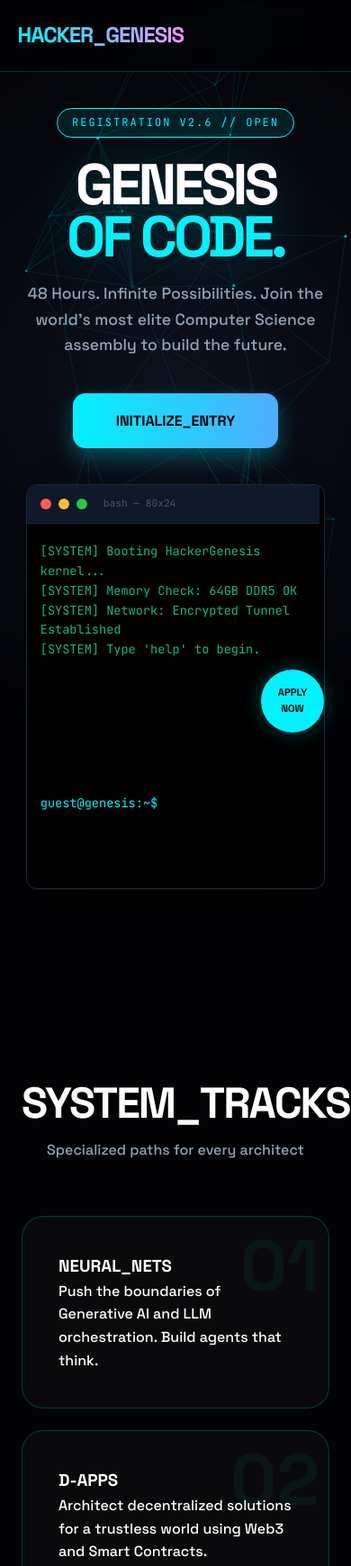
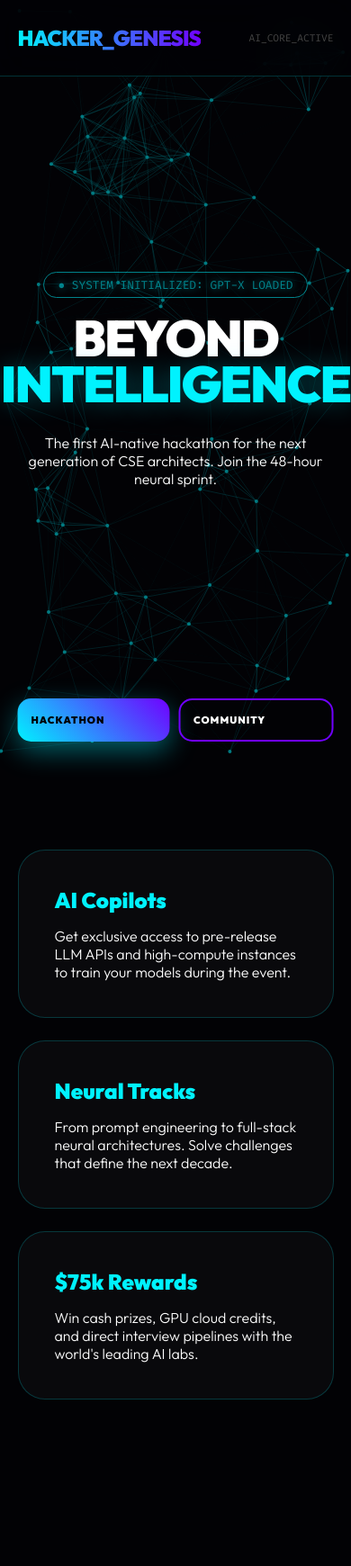
Before and after one commit to sahilsetia-coder/HackerGenesis, a plain HTML site: page index.html in a window 390 px wide. Shown: the top 1740 px of the page at 90% size. Drawn offline with Linux system fonts and the light colour scheme.

Commit message:
Update index.html

```diff
--- a/index.html
+++ b/index.html
@@ -3,382 +3,198 @@
 <head>
     <meta charset="UTF-8">
     <meta name="viewport" content="width=device-width, initial-scale=1.0, maximum-scale=1.0, user-scalable=no">
-    <title>HackerGenesis | The Final Frontier</title>
+    <title>HackerGenesis | AI Revolution</title>
 
-    <link href="https://fonts.googleapis.com/css2?family=Space+Grotesk:wght@300;500;700&family=JetBrains+Mono&display=swap" rel="stylesheet">
+    <link href="https://fonts.googleapis.com/css2?family=Outfit:wght@300;600;900&family=Fira+Code:wght@400;500&display=swap" rel="stylesheet">
 
     <style>
-        /* ========================================
-        1. GLOBAL DESIGN SYSTEM
-        ======================================== */
         :root {
             --primary: #00f2fe;
-            --secondary: #4facfe;
-            --accent: #f093fb;
-            --bg: #030305;
-            --card-bg: rgba(255, 255, 255, 0.03);
+            --secondary: #7000ff;
+            --accent: #ff00c8;
+            --bg: #020205;
+            --card: rgba(255, 255, 255, 0.03);
             --border: rgba(0, 242, 254, 0.2);
-            --text: #ffffff;
-            --text-dim: #94a3b8;
-            --font-main: 'Space Grotesk', sans-serif;
-            --font-mono: 'JetBrains Mono', monospace;
-            --glow: 0 0 20px rgba(0, 242, 254, 0.3);
+            --font-main: 'Outfit', sans-serif;
+            --font-mono: 'Fira Code', monospace;
         }
 
         * { margin: 0; padding: 0; box-sizing: border-box; -webkit-tap-highlight-color: transparent; }
+        body { background: var(--bg); color: white; font-family: var(--font-main); overflow-x: hidden; scroll-behavior: smooth; }
 
-        html { scroll-behavior: smooth; }
+        /* --- AI NEURAL BACKGROUND --- */
+        #canvas-net { position: fixed; top: 0; left: 0; z-index: -1; width: 100%; height: 100%; opacity: 0.5; }
 
-        body {
-            background-color: var(--bg);
-            color: var(--text);
-            font-family: var(--font-main);
-            overflow-x: hidden;
-            line-height: 1.6;
+        /* --- DUAL ACTION NAVIGATION --- */
+        nav {
+            position: fixed; top: 0; width: 100%; height: 85px; z-index: 1000;
+            display: flex; justify-content: space-between; align-items: center;
+            padding: 0 5%; background: rgba(2, 2, 5, 0.8); backdrop-filter: blur(20px);
+            border-bottom: 1px solid var(--border);
+        }
+        .logo { font-weight: 900; font-size: 1.5rem; letter-spacing: -1px; background: linear-gradient(to right, var(--primary), var(--secondary)); -webkit-background-clip: text; -webkit-text-fill-color: transparent; }
+
+        /* --- HERO SECTION --- */
+        .hero { min-height: 100vh; display: flex; flex-direction: column; justify-content: center; align-items: center; text-align: center; padding: 120px 20px; }
+
+        .ai-status { font-family: var(--font-mono); font-size: 0.8rem; color: var(--primary); margin-bottom: 20px; border: 1px solid var(--primary); padding: 5px 15px; border-radius: 50px; text-shadow: 0 0 10px var(--primary); animation: blink 1.5s infinite; }
+        @keyframes blink { 50% { opacity: 0.5; } }
+
+        .hero h1 { font-size: clamp(3rem, 10vw, 7rem); font-weight: 900; line-height: 0.9; text-transform: uppercase; margin-bottom: 30px; letter-spacing: -2px; }
+
+        /* --- ACTION BUTTONS (The Two Links) --- */
+        .dual-btn { display: flex; gap: 20px; flex-wrap: wrap; justify-content: center; margin-top: 40px; }
+
+        .btn {
+            padding: 20px 40px; border-radius: 15px; font-weight: 700; text-decoration: none;
+            transition: all 0.4s cubic-bezier(0.175, 0.885, 0.32, 1.275); text-transform: uppercase;
+            font-size: 0.9rem; letter-spacing: 1px; display: flex; align-items: center; gap: 10px;
         }
 
-        /* ========================================
-        2. VISUALIZATION CANVAS
-        ======================================== */
-        #hero-canvas {
-            position: fixed; top: 0; left: 0; width: 100%; height: 100%;
-            z-index: -1; opacity: 0.7;
-            background: radial-gradient(circle at 50% 50%, #111827 0%, #030305 100%);
-        }
+        .btn-hackathon { background: linear-gradient(45deg, var(--primary), var(--secondary)); color: black; box-shadow: 0 10px 30px rgba(0, 242, 254, 0.4); }
+        .btn-team { background: transparent; border: 2px solid var(--secondary); color: white; }
 
-        /* ========================================
-        3. NAVIGATION
-        ======================================== */
-        nav {
-            position: fixed; top: 0; width: 100%; height: 80px; z-index: 1000;
-            display: flex; justify-content: space-between; align-items: center;
-            padding: 0 5%; background: rgba(3, 3, 5, 0.7);
-            backdrop-filter: blur(15px); border-bottom: 1px solid var(--border);
-        }
+        .btn:hover { transform: translateY(-5px) scale(1.02); filter: brightness(1.2); }
 
-        .logo {
-            font-weight: 700; font-size: 1.5rem; letter-spacing: -1px;
-            background: linear-gradient(90deg, var(--primary), var(--accent));
-            -webkit-background-clip: text; -webkit-text-fill-color: transparent;
-        }
+        /* --- AI FEATURE BENTO GRID --- */
+        .grid { display: grid; grid-template-columns: repeat(auto-fit, minmax(300px, 1fr)); gap: 25px; padding: 100px 5%; max-width: 1300px; margin: 0 auto; }
+        .bento-card { background: var(--card); border: 1px solid var(--border); padding: 40px; border-radius: 30px; transition: 0.3s; position: relative; overflow: hidden; }
+        .bento-card:hover { border-color: var(--primary); background: rgba(255, 255, 255, 0.06); }
+        .bento-card h3 { color: var(--primary); margin-bottom: 15px; font-size: 1.5rem; }
 
-        .nav-links a {
-            color: var(--text-dim); text-decoration: none; margin-left: 30px;
-            font-size: 0.9rem; font-weight: 500; transition: 0.3s;
-        }
+        /* --- FUTURE FAQ (NEURAL DESIGN) --- */
+        .faq-wrap { max-width: 800px; margin: 100px auto; padding: 0 20px; }
+        .faq-item { margin-bottom: 15px; border-radius: 20px; background: rgba(255,255,255,0.02); border: 1px solid var(--border); cursor: pointer; transition: 0.3s; }
+        .faq-item:hover { border-color: var(--accent); }
+        .faq-q { padding: 25px; font-weight: 600; display: flex; justify-content: space-between; }
+        .faq-a { max-height: 0; overflow: hidden; transition: 0.4s; padding: 0 25px; color: #aaa; font-size: 0.95rem; }
+        .faq-item.active .faq-a { max-height: 200px; padding-bottom: 25px; }
 
-        .nav-links a:hover { color: var(--primary); text-shadow: var(--glow); }
+        /* --- MOBILE FAB --- */
+        .mobile-fab { position: fixed; bottom: 20px; left: 50%; transform: translateX(-50%); z-index: 1001; display: none; width: 90%; }
 
-        /* ========================================
-        4. HERO SECTION
-        ======================================== */
-        .hero {
-            min-height: 100vh; display: flex; flex-direction: column;
-            justify-content: center; align-items: center; padding: 120px 20px;
-            text-align: center;
-        }
-
-        .badge {
-            background: rgba(0, 242, 254, 0.1); border: 1px solid var(--primary);
-            color: var(--primary); padding: 6px 16px; border-radius: 100px;
-            font-size: 0.75rem; font-family: var(--font-mono); margin-bottom: 24px;
-            text-transform: uppercase; letter-spacing: 2px;
-        }
-
-        .hero h1 {
-            font-size: clamp(3.5rem, 12vw, 8rem); font-weight: 700;
-            line-height: 0.9; letter-spacing: -4px; margin-bottom: 20px;
-            filter: drop-shadow(0 0 30px rgba(0, 242, 254, 0.2));
-        }
-
-        .hero p {
-            color: var(--text-dim); max-width: 600px; font-size: 1.1rem;
-            margin-bottom: 40px;
-        }
-
-        /* ========================================
-        5. INTERACTIVE TERMINAL
-        ======================================== */
-        .terminal {
-            width: 95%; max-width: 800px; background: #000; border-radius: 12px;
-            border: 1px solid #1e293b; overflow: hidden; margin-top: 40px;
-            box-shadow: 0 25px 50px -12px rgba(0, 0, 0, 0.5);
-        }
-
-        .term-header {
-            background: #0f172a; padding: 12px 20px; display: flex;
-            align-items: center; gap: 8px; border-bottom: 1px solid #1e293b;
-        }
-
-        .term-dot { width: 12px; height: 12px; border-radius: 50%; }
-        .red { background: #ff5f56; } .yellow { background: #ffbd2e; } .green { background: #27c93f; }
-
-        .term-body {
-            height: 300px; padding: 20px; font-family: var(--font-mono);
-            font-size: 0.85rem; color: #10b981; overflow-y: auto; text-align: left;
-        }
-
-        .term-input-row {
-            display: flex; gap: 8px; align-items: center; padding: 0 20px 20px;
-            font-family: var(--font-mono); font-size: 0.85rem;
-        }
-
-        #cmd-input {
-            background: transparent; border: none; outline: none;
-            color: #fff; flex: 1;
-        }
-
-        /* ========================================
-        6. FEATURE CARDS
-        ======================================== */
-        .section { padding: 100px 5%; max-width: 1400px; margin: 0 auto; }
-
-        .section-header { text-align: center; margin-bottom: 60px; }
-        .section-header h2 { font-size: 3rem; letter-spacing: -2px; }
-
-        .grid {
-            display: grid; grid-template-columns: repeat(auto-fit, minmax(300px, 1fr));
-            gap: 24px;
-        }
-
-        .card {
-            background: var(--card-bg); border: 1px solid var(--border);
-            padding: 40px; border-radius: 24px; backdrop-filter: blur(10px);
-            transition: 0.4s; position: relative; overflow: hidden;
-        }
-
-        .card:hover {
-            transform: translateY(-10px); border-color: var(--primary);
-            background: rgba(255, 255, 255, 0.05);
-        }
-
-        .card-num {
-            position: absolute; top: -10px; right: 10px; font-size: 5rem;
-            font-weight: 800; opacity: 0.05; color: var(--primary);
-        }
-
-        /* ========================================
-        7. NEON FAQ
-        ======================================== */
-        .faq-item {
-            margin-bottom: 12px; border: 1px solid var(--border);
-            border-radius: 16px; background: rgba(0,0,0,0.3); transition: 0.3s;
-        }
-
-        .faq-trigger {
-            width: 100%; padding: 24px; border: none; background: transparent;
-            color: #fff; text-align: left; font-size: 1.1rem; font-weight: 600;
-            display: flex; justify-content: space-between; align-items: center;
-            cursor: pointer;
-        }
-
-        .faq-content {
-            max-height: 0; overflow: hidden; transition: all 0.4s ease;
-            padding: 0 24px; color: var(--text-dim);
-        }
-
-        .faq-item.active { border-color: var(--primary); box-shadow: var(--glow); }
-        .faq-item.active .faq-content { max-height: 200px; padding-bottom: 24px; }
-
-        /* ========================================
-        8. BUTTONS & FAB
-        ======================================== */
-        .btn-main {
-            background: linear-gradient(90deg, var(--primary), var(--secondary));
-            color: #000; padding: 18px 48px; border-radius: 14px;
-            font-weight: 700; text-decoration: none; display: inline-block;
-            transition: 0.3s; box-shadow: 0 10px 25px rgba(0, 242, 254, 0.3);
-        }
-
-        .btn-main:hover { transform: scale(1.05); box-shadow: 0 15px 35px rgba(0, 242, 254, 0.5); }
-
-        .fab {
-            position: fixed; bottom: 30px; right: 30px; width: 70px; height: 70px;
-            background: var(--primary); border-radius: 50%; z-index: 2000;
-            display: flex; align-items: center; justify-content: center;
-            box-shadow: var(--glow); transition: 0.3s; text-decoration: none;
-            color: #000; font-weight: 800; text-align: center; font-size: 0.7rem;
-        }
-
-        /* ========================================
-        9. MOBILE ADAPTATION
-        ======================================== */
         @media (max-width: 768px) {
-            .nav-links { display: none; }
-            .hero h1 { font-size: 4rem; }
-            .section { padding: 80px 24px; }
-            .terminal { height: 450px; }
+            .mobile-fab { display: flex; gap: 10px; }
+            .mobile-fab .btn { padding: 15px; font-size: 0.7rem; flex: 1; }
+            .hero h1 { font-size: 3.5rem; }
+            .dual-btn { display: none; } /* Hide main btns to prioritize FAB on mobile */
         }
     </style>
 </head>
 <body>
 
-    <canvas id="hero-canvas"></canvas>
+<canvas id="canvas-net"></canvas>
 
 <nav>
     <div class="logo">HACKER_GENESIS</div>
-        <div class="nav-links">
-            <a href="#about">About</a>
-            <a href="#tracks">Tracks</a>
-            <a href="#faq">FAQ</a>
-        </div>
+    <div style="font-family: var(--font-mono); font-size: 0.7rem; color: #444;">AI_CORE_ACTIVE</div>
 </nav>
 
 <section class="hero">
-        <div class="badge">Registration v2.6 // Open</div>
-        <h1>GENESIS<br><span style="color: var(--primary)">OF CODE.</span></h1>
-        <p>48 Hours. Infinite Possibilities. Join the world's most elite Computer Science assembly to build the future.</p>
+    <div class="ai-status">● SYSTEM INITIALIZED: GPT-X LOADED</div>
+    <h1>BEYOND<br><span style="color: var(--primary); text-shadow: 0 0 30px rgba(0, 242, 254, 0.3);">INTELLIGENCE</span></h1>
+    <p>The first AI-native hackathon for the next generation of CSE architects. Join the 48-hour neural sprint.</p>
 
-        <a href="https://docs.google.com/forms/d/e/1FAIpQLSeKVAj2BFY-7NDPTKAKF-hXgInacbSbnJiuIXstyAdT5vYykw/viewform?usp=dialog" class="btn-main">INITIALIZE_ENTRY</a>
-
-        <div class="terminal">
-            <div class="term-header">
-                <div class="term-dot red"></div>
-                <div class="term-dot yellow"></div>
-                <div class="term-dot green"></div>
-                <span style="font-family: var(--font-mono); font-size: 0.7rem; color: #475569; margin-left: 10px;">bash — 80x24</span>
-            </div>
-            <div class="term-body" id="term-output">
-                <div>[SYSTEM] Booting HackerGenesis kernel...</div>
-                <div>[SYSTEM] Memory Check: 64GB DDR5 OK</div>
-                <div>[SYSTEM] Network: Encrypted Tunnel Established</div>
-                <div>[SYSTEM] Type 'help' to begin.</div>
-            </div>
-            <div class="term-input-row">
-                <span style="color: var(--primary)">guest@genesis:~$</span>
-                <input type="text" id="cmd-input" autofocus autocomplete="off">
-            </div>
+    <div class="dual-btn">
+        <a href="https://docs.google.com/forms/d/e/1FAIpQLSesgkg7HaHbaW8ZHrHgl6NY9At5yxGM08CUFyjknnXmMAO32A/viewform?usp=dialog" class="btn btn-hackathon">Register for Hackathon</a>
+        <a href="https://docs.google.com/forms/d/e/1FAIpQLSeKVAj2BFY-7NDPTKAKF-hXgInacbSbnJiuIXstyAdT5vYykw/viewform?usp=dialog" class="btn btn-team">Join Community Team</a>
     </div>
 </section>
 
-    <section id="about" class="section">
-        <div class="section-header">
-            <h2>SYSTEM_TRACKS</h2>
-            <p style="color: var(--text-dim)">Specialized paths for every architect</p>
+<div class="mobile-fab">
+    <a href="https://docs.google.com/forms/d/e/1FAIpQLSesgkg7HaHbaW8ZHrHgl6NY9At5yxGM08CUFyjknnXmMAO32A/viewform?usp=dialog" class="btn btn-hackathon">Hackathon</a>
+    <a href="https://docs.google.com/forms/d/e/1FAIpQLSeKVAj2BFY-7NDPTKAKF-hXgInacbSbnJiuIXstyAdT5vYykw/viewform?usp=dialog" class="btn btn-team">Community</a>
 </div>
+
 <div class="grid">
-            <div class="card">
-                <div class="card-num">01</div>
-                <h3>NEURAL_NETS</h3>
-                <p>Push the boundaries of Generative AI and LLM orchestration. Build agents that think.</p>
+    <div class="bento-card">
+        <h3>AI Copilots</h3>
+        <p>Get exclusive access to pre-release LLM APIs and high-compute instances to train your models during the event.</p>
     </div>
-            <div class="card">
-                <div class="card-num">02</div>
-                <h3>D-APPS</h3>
-                <p>Architect decentralized solutions for a trustless world using Web3 and Smart Contracts.</p>
+    <div class="bento-card">
+        <h3>Neural Tracks</h3>
+        <p>From prompt engineering to full-stack neural architectures. Solve challenges that define the next decade.</p>
     </div>
-            <div class="card">
-                <h3>CYBER_SHIELD</h3>
-                <p>Solve high-stakes security vulnerabilities and implement Zero-Knowledge Proofs.</p>
+    <div class="bento-card">
+        <h3>$75k Rewards</h3>
+        <p>Win cash prizes, GPU cloud credits, and direct interview pipelines with the world's leading AI labs.</p>
     </div>
+</div>
+
+<section class="faq-wrap">
+    <h2 style="text-align: center; margin-bottom: 40px; font-size: 2.5rem;">TERMINAL_FAQs</h2>
+
+    <div class="faq-item">
+        <div class="faq-q">Can I use AI to write my code? <span>+</span></div>
+        <div class="faq-a">Absolutely. This is an AI-focused hackathon. We encourage using Copilots, LLMs, and automated agents to accelerate your development process.</div>
+    </div>
+
+    <div class="faq-item">
+        <div class="faq-q">Difference between the two registration links? <span>+</span></div>
+        <div class="faq-a">The "Hackathon" link registers you as a competitor. The "Community Team" link is for those who want to help organize, mentor, or lead the HackerGenesis movement.</div>
+    </div>
+
+    <div class="faq-item">
+        <div class="faq-q">What is the focus of HackerGenesis? <span>+</span></div>
+        <div class="faq-a">We focus on "Agentic Workflows"—building software that doesn't just respond, but thinks and acts autonomously to solve real problems.</div>
+    </div>
+
+    <div class="faq-item">
+        <div class="faq-q">Is it an online or offline event? <span>+</span></div>
+        <div class="faq-a">HackerGenesis is a hybrid event. We have regional hubs for in-person collaboration and a global digital terminal for remote hackers.</div>
     </div>
 </section>
 
-    <section id="faq" class="section">
-        <div class="section-header">
-            <h2>QUERY_LOGS</h2>
-        </div>
-        <div style="max-width: 800px; margin: 0 auto;">
-            <div class="faq-item">
-                <button class="faq-trigger">What is HackerGenesis? <span>+</span></button>
-                <div class="faq-content">A high-octane 48-hour hackathon designed for serious developers to collaborate on game-changing technology.</div>
-            </div>
-            <div class="faq-item">
-                <button class="faq-trigger">Is it beginner friendly? <span>+</span></button>
-                <div class="faq-content">While we focus on technical depth, we have dedicated mentors to help students of all levels level up their skills.</div>
-            </div>
-            <div class="faq-item">
-                <button class="faq-trigger">Is participation free? <span>+</span></button>
-                <div class="faq-content">Absolutely. HackerGenesis is free for all accepted participants, including swags and resources.</div>
-            </div>
-        </div>
-    </section>
-
-    <a href="https://docs.google.com/forms/d/e/1FAIpQLSeKVAj2BFY-7NDPTKAKF-hXgInacbSbnJiuIXstyAdT5vYykw/viewform?usp=dialog" class="fab">APPLY<br>NOW</a>
+<footer style="text-align: center; padding: 50px; color: #444; font-family: var(--font-mono); font-size: 0.7rem;">
+    [AUTH_TOKEN: VALID] // HACKERGENESIS_SYSTEM_RE_2026
+</footer>
 
 <script>
-        /* --- 1. NEURAL BACKGROUND ENGINE --- */
-        const canvas = document.getElementById('hero-canvas');
+    // 1. NEURAL NETWORK VISUALIZATION
+    const canvas = document.getElementById('canvas-net');
     const ctx = canvas.getContext('2d');
-        let particles = [];
+    let points = [];
 
     function init() {
         canvas.width = window.innerWidth;
         canvas.height = window.innerHeight;
-            particles = [];
-            const count = window.innerWidth < 768 ? 40 : 100;
-            for(let i=0; i<count; i++) {
-                particles.push({
+        points = [];
+        for(let i=0; i<80; i++) {
+            points.push({
                 x: Math.random() * canvas.width,
                 y: Math.random() * canvas.height,
-                    vx: (Math.random() - 0.5) * 1.5,
-                    vy: (Math.random() - 0.5) * 1.5,
-                    size: Math.random() * 2
+                vx: (Math.random()-0.5)*1,
+                vy: (Math.random()-0.5)*1
             });
         }
     }
 
     function animate() {
-            ctx.clearRect(0, 0, canvas.width, canvas.height);
-            ctx.fillStyle = "#00f2fe";
-            ctx.strokeStyle = "rgba(0, 242, 254, 0.15)";
-
-            particles.forEach((p, i) => {
+        ctx.clearRect(0,0,canvas.width, canvas.height);
+        points.forEach(p => {
             p.x += p.vx; p.y += p.vy;
             if(p.x < 0 || p.x > canvas.width) p.vx *= -1;
             if(p.y < 0 || p.y > canvas.height) p.vy *= -1;
+            ctx.fillStyle = "#00f2fe";
+            ctx.beginPath(); ctx.arc(p.x, p.y, 2, 0, Math.PI*2); ctx.fill();
+        });
 
-                ctx.beginPath();
-                ctx.arc(p.x, p.y, p.size, 0, Math.PI*2);
-                ctx.fill();
-
-                for(let j=i+1; j<particles.length; j++) {
-                    const p2 = particles[j];
-                    const dist = Math.hypot(p.x - p2.x, p.y - p2.y);
+        for(let i=0; i<points.length; i++) {
+            for(let j=i+1; j<points.length; j++) {
+                let dist = Math.hypot(points[i].x - points[j].x, points[i].y - points[j].y);
                 if(dist < 150) {
-                        ctx.beginPath();
-                        ctx.moveTo(p.x, p.y);
-                        ctx.lineTo(p2.x, p2.y);
-                        ctx.stroke();
+                    ctx.strokeStyle = `rgba(0, 242, 254, ${1 - dist/150})`;
+                    ctx.lineWidth = 0.5;
+                    ctx.beginPath(); ctx.moveTo(points[i].x, points[i].y); ctx.lineTo(points[j].x, points[j].y); ctx.stroke();
                 }
             }
-            });
+        }
         requestAnimationFrame(animate);
     }
 
-        /* --- 2. TERMINAL CONTROLLER --- */
-        const input = document.getElementById('cmd-input');
-        const output = document.getElementById('term-output');
-
-        input.addEventListener('keydown', (e) => {
-            if(e.key === 'Enter') {
-                const val = input.value.toLowerCase();
-                const userLine = document.createElement('div');
-                userLine.innerHTML = `<span style="color:#fff">> ${val}</span>`;
-                output.appendChild(userLine);
-
-                let res = "";
-                if(val === 'help') res = "Available: status, tracks, prizes, apply, clear";
-                else if(val === 'status') res = "NODE_GENESIS: ACTIVE. LATENCY: 12ms. SLOTS: 24 LEFT.";
-                else if(val === 'tracks') res = "AI/ML, WEB3, CYBER_SEC, CLOUD_INFRA";
-                else if(val === 'apply') res = "Opening secure link... [REDIRECTING TO GOOGLE FORMS]";
-                else if(val === 'clear') { output.innerHTML = ""; res = "Buffer cleared."; }
-                else res = "Error: Unknown command. Type 'help'.";
-
-                const resLine = document.createElement('div');
-                resLine.textContent = res;
-                output.appendChild(resLine);
-                input.value = "";
-                output.scrollTop = output.scrollHeight;
-
-                if(val === 'apply') setTimeout(() => window.open('https://docs.google.com/forms/d/e/1FAIpQLSeKVAj2BFY-7NDPTKAKF-hXgInacbSbnJiuIXstyAdT5vYykw/viewform?usp=dialog', '_blank'), 1000);
-            }
-        });
-
-        /* --- 3. FAQ ACCORDION --- */
-        document.querySelectorAll('.faq-trigger').forEach(btn => {
-            btn.addEventListener('click', () => {
-                const item = btn.parentElement;
+    // 2. FAQ TOGGLE
+    document.querySelectorAll('.faq-item').forEach(item => {
+        item.addEventListener('click', () => {
             item.classList.toggle('active');
         });
     });
@@ -386,5 +202,6 @@
     init(); animate();
     window.addEventListener('resize', init);
 </script>
+
 </body>
 </html>
```
Lines whose indentation alone changed are shown as unchanged.
